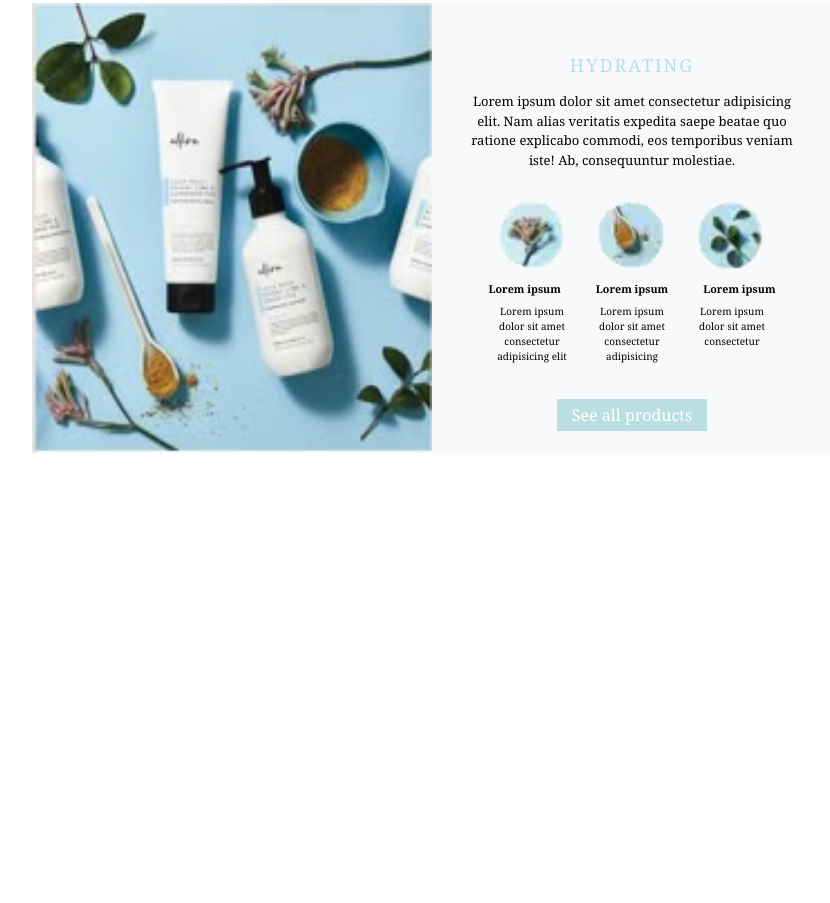
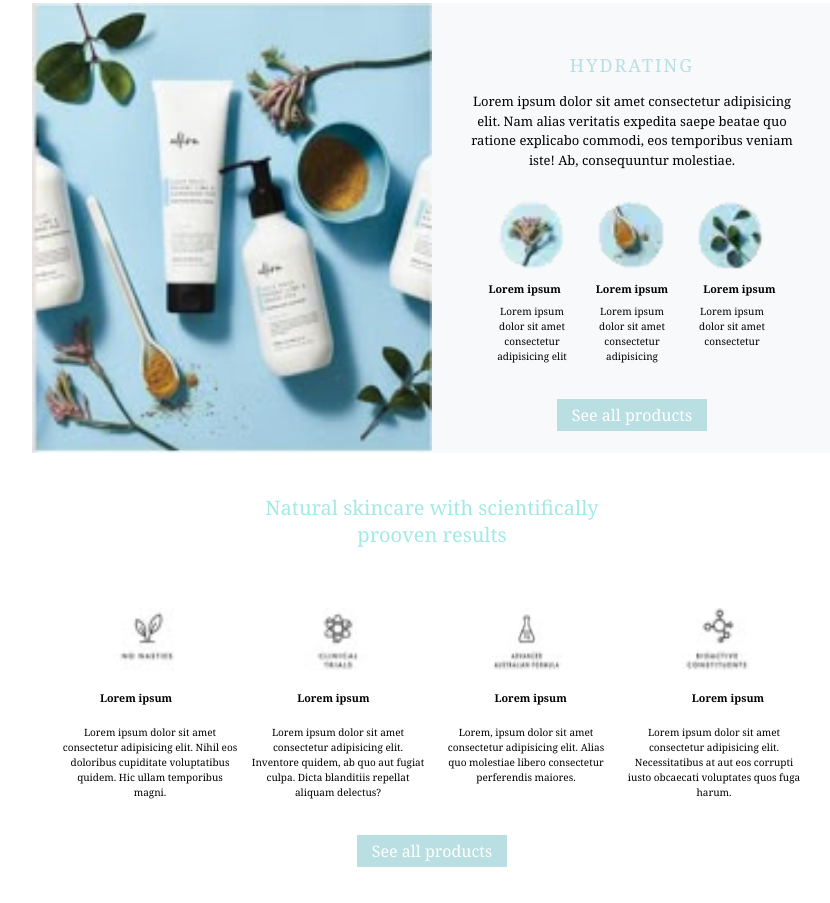
Before and after one commit to Aura-Lem/cream, a website: page index.html in a window 1280 px wide. Shown: the part 927-1830 px from the top of the page, without its empty margins (208-1038 px from the left). Before the commit the page ends 1380 px from the top, so only its background shows below. Drawn offline with Linux system fonts and the light colour scheme.

Commit message:
main second section

```diff
--- a/css/main.css
+++ b/css/main.css
@@ -135,7 +135,7 @@ body {
 }
 
 .drawings {
-    width: 100px;
+    width: 110px;
     padding: 20px;
     margin-top: 20px;
 }
@@ -213,3 +213,24 @@ body {
     line-height: 1.5em;
     margin-bottom: 40px;
 }
+
+.white-section {
+    display: flex;
+    flex-direction: column;
+    justify-content: center;
+    align-items: center;
+    height: 450px;
+}
+
+.signs {
+    display: flex;
+    gap: 80px;
+    justify-content: center;
+}
+
+.foto-title-2 {
+    display: flex;
+    justify-content: center;
+    gap: 125px;
+    margin-bottom: 20px;
+}
--- a/index.html
+++ b/index.html
@@ -83,6 +83,34 @@
           </nav>
         </div>
       </div>
+      <div class="white-section">
+        <p class="bottom-title">Natural skincare with scientifically prooven results</p>
+        <div>
+          <div class="signs">
+            <img class="drawings" src="./img/lapai-2.png" alt="lapai">
+            <img class="drawings" src="./img/saule.png" alt="saule">
+            <img class="drawings" src="./img/kolba.png" alt="kolba">
+            <img class="drawings" src="./img/schema.png" alt="schema">
+          </div>
+          <div class="foto-title-2">
+            <h6>Lorem ipsum</h6>
+            <h6>Lorem ipsum</h6>
+            <h6>Lorem ipsum</h6>
+            <h6>Lorem ipsum</h6>
+          </div>
+          <div class="foto-text">
+            <p class="text">Lorem ipsum dolor sit amet consectetur adipisicing elit. Nihil eos doloribus cupiditate voluptatibus quidem. Hic ullam temporibus magni.</p>
+            <p class="text">Lorem ipsum dolor sit amet consectetur adipisicing elit. Inventore quidem, ab quo aut fugiat culpa. Dicta blanditiis repellat aliquam delectus?</p>
+            <p class="text">Lorem, ipsum dolor sit amet consectetur adipisicing elit. Alias quo molestiae libero consectetur perferendis maiores.</p>
+            <p class="text">Lorem ipsum dolor sit amet consectetur adipisicing elit. Necessitatibus at aut eos corrupti iusto obcaecati voluptates quos fuga harum.</p>
+          </div>
+        </div>
+        <nav class="btn">
+          <a class="link second" href="#">See all products</a>
+          </nav>
+      </div>
+
+      <nav></nav>
     </main>
   </body>
 
```
Also changed, not shown: img/kolba.png (added), img/lapai-2.png (added), img/saule.png (added), img/schema.png (added).
